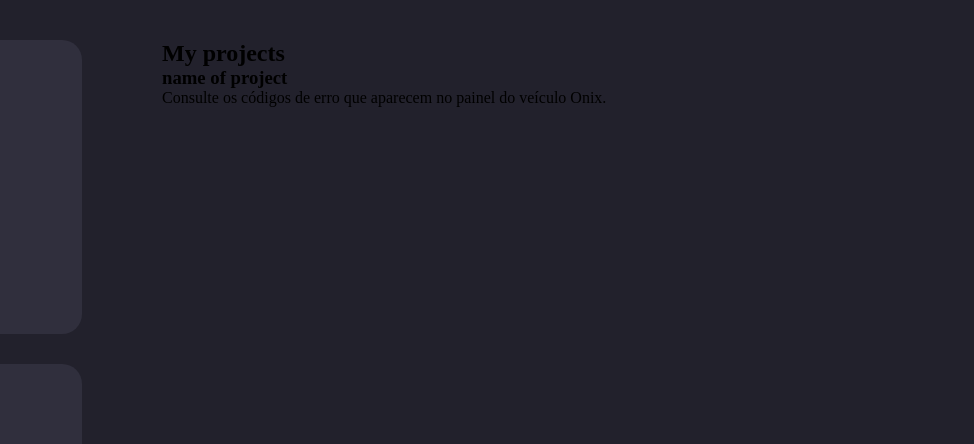
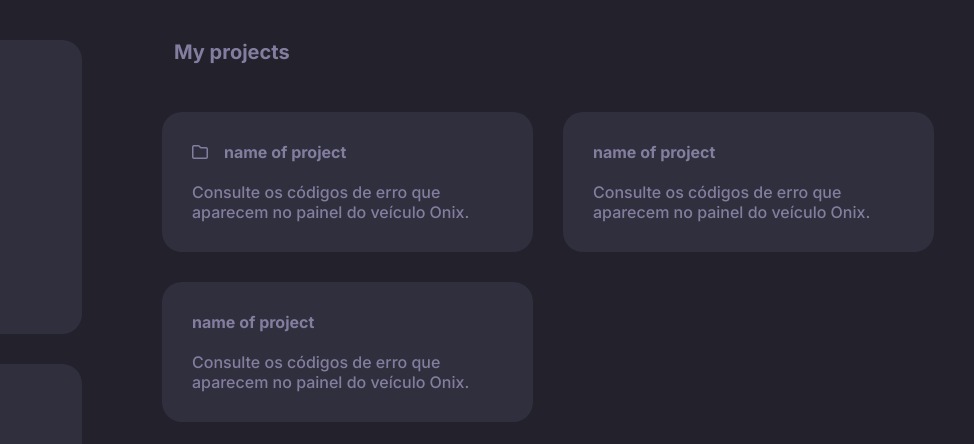
Before and after one commit to roniathayde/portfolio, a website: page index.html in a window 1280 px wide. Shown: the top 444 px of the page, 306-1280 px from the left. Drawn offline with nearby package versions, Linux system fonts and the light colour scheme.

Commit message:
cria seção de projetos

```diff
--- /dev/null
+++ b/assets/scss/projects.scss
@@ -0,0 +1,50 @@
+.projects{
+    width: 100%;
+
+
+    .projects--title{
+        font-size: 1.25rem;
+        color: #837E9F;
+        font-family: 'inter';
+        margin-left: 12px;
+        margin-bottom: 48px;
+    }
+    .projects_list{
+        display: grid;
+        grid-template-columns: 1fr 1fr;
+        gap: 30px;
+
+
+
+        .projects_list_project{
+            background-color: #302F3D;
+            padding: 30px;
+            border-radius: 20px;
+            width: 100%;
+
+            .projects_list_project_head{
+                @include displayDirection(flex, row);
+                align-items: center;
+                margin-bottom: 20px;
+
+                i{
+                    color: #837E9F;
+                    margin-right: 16px;
+                }
+
+                .projects_list_project_head--title{
+                    font-size: 1rem;
+                    font-family: 'inter';
+                    color: #837E9F;
+                }
+            }
+
+            .projects_list_project--desc{
+                font-size: 1rem;
+                color: #837E9F;
+                font-family: 'inter';
+            }
+
+        }
+    }
+}
--- a/assets/scss/style.scss
+++ b/assets/scss/style.scss
@@ -7,3 +7,4 @@
 @import './techs.scss';
 @import './experience.scss';
 @import './education.scss';
+@import './projects.scss';
--- a/index.html
+++ b/index.html
@@ -229,6 +229,22 @@
                 <article class="projects_list_project">
 
                     <header class="projects_list_project_head">
+                        <i class="fa-regular fa-folder"></i>
+                        <h3 class="projects_list_project_head--title">name of project</h3>
+                    </header>
+
+                    <p class="projects_list_project--desc">Consulte os códigos de erro que aparecem no painel do veículo Onix.
+                    </p>
+
+                    <footer class="projects_list_project--foot"></footer>
+
+                </article>
+
+
+
+                <article class="projects_list_project">
+
+                    <header class="projects_list_project_head">
                         <!-- icon -->
                         <h3 class="projects_list_project_head--title">name of project</h3>
                     </header>
@@ -240,6 +256,22 @@
 
                 </article>
 
+                <article class="projects_list_project">
+
+                    <header class="projects_list_project_head">
+                        <!-- icon -->
+                        <h3 class="projects_list_project_head--title">name of project</h3>
+                    </header>
+
+                    <p class="projects_list_project--desc">Consulte os códigos de erro que aparecem no painel do veículo Onix.
+                    </p>
+
+                    <footer class="projects_list_project--foot"></footer>
+
+                </article>
+
+
+
             </div>
 
         </section>
```
Also changed, not shown: assets/css/style.css, 1 other file.
